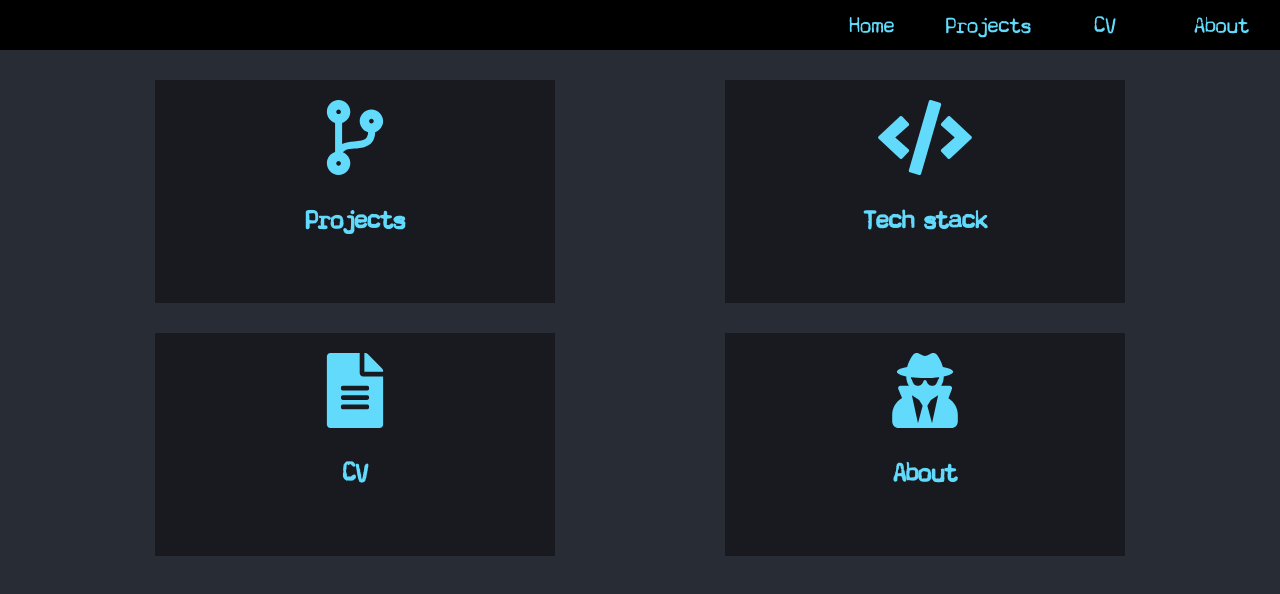
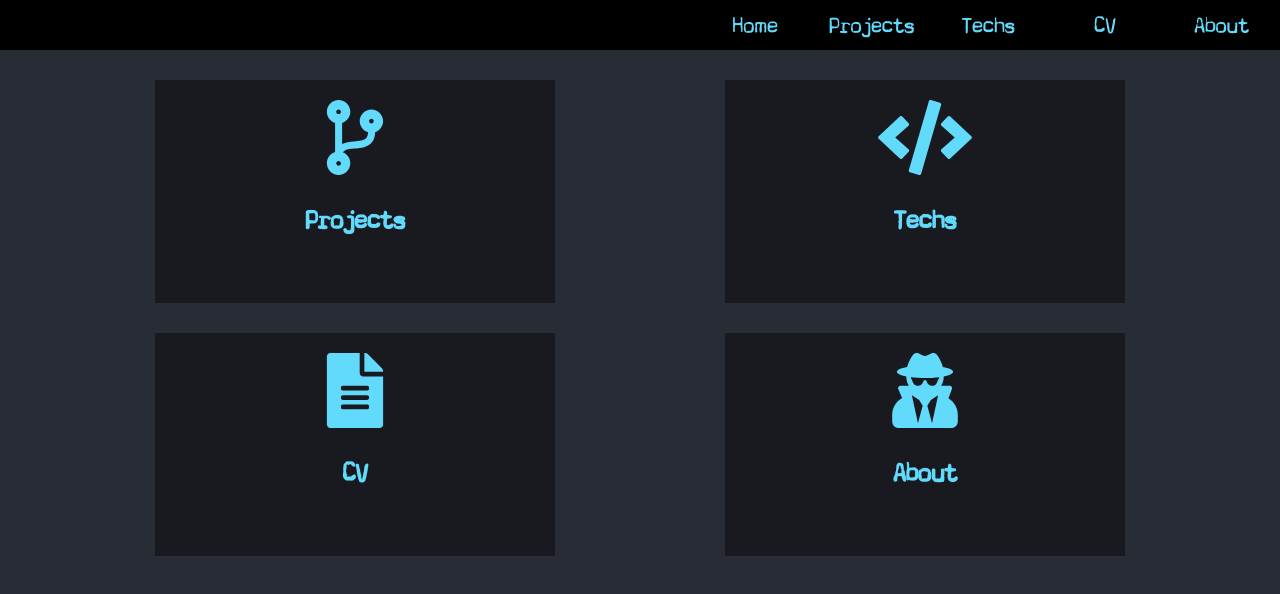
Before and after one commit to Jore93/highlander, a React (Create React App) app in the folder frontend/: page / in a window 1280 px wide. Shown: the top 594 px of the page. Built offline with nearby package versions, Linux system fonts and the light colour scheme.

Commit message:
Control list of pages from one place

```diff
--- a/frontend/src/components/Navbar.tsx
+++ b/frontend/src/components/Navbar.tsx
@@ -1,13 +1,10 @@
 import React from 'react';
 import ReactResizeDetector from 'react-resize-detector';
 import {Container, Col, Row} from 'react-grid-system';
-import {FaBars} from 'react-icons/fa';
+import {FaBars, FaHome} from 'react-icons/fa';
 
 import NavbarButton from './NavbarButton';
-import Home from '../screens/Home';
-import CV from '../screens/CV';
-import About from '../screens/About';
-import Projects from '../screens/Projects';
+import {links} from '../links';
 import {MIN_WIDTH, BACKGROUND_COLOR, TEXT_COLOR, BLACK} from '../assets/constants';
 
 
@@ -17,25 +14,10 @@ class Navbar extends React.Component {
   routes = [
     {
       path: "/",
-      name: "Home",
-      component: Home,
+      title: "Home",
+      icon: <FaHome size={'100%'} className='icon' />,
     },
-    {
-      path: "/projects",
-      name: "Projects",
-      component: Projects,
-    },
-    {
-      path: "/cv",
-      name: "CV",
-      component: CV,
-    },
-    {
-      path: "/about",
-      name: "About",
-      component: About,
-    },
-  ];
+  ].concat(links);
 
   toggleMenu = () => {
     this.setState({toggle: !this.state.toggle});
@@ -60,7 +42,7 @@ class Navbar extends React.Component {
                 <NavbarButton
                   key={i}
                   path={route.path}
-                  name={route.name}
+                  name={route.title}
                   width={this.state.width}
                 />
               );
@@ -75,7 +57,7 @@ class Navbar extends React.Component {
           <NavbarButton
             key={i}
             path={route.path}
-            name={route.name}
+            name={route.title}
             width={this.state.width}
           />
         );
@@ -84,6 +66,7 @@ class Navbar extends React.Component {
   }
 
   render() {
+    console.log(this.routes);
     return (
       <div className="Navbar">
         <ReactResizeDetector handleWidth handleHeight onResize={this.onResize} >
--- a/frontend/src/links.js
+++ b/frontend/src/links.js
@@ -9,7 +9,7 @@ export const links = [
   },
   {
     path: "/techstack",
-    title: "Tech stack",
+    title: "Techs",
     icon: <FaCode size={'100%'} className="icon" />,
   },
   {
```
